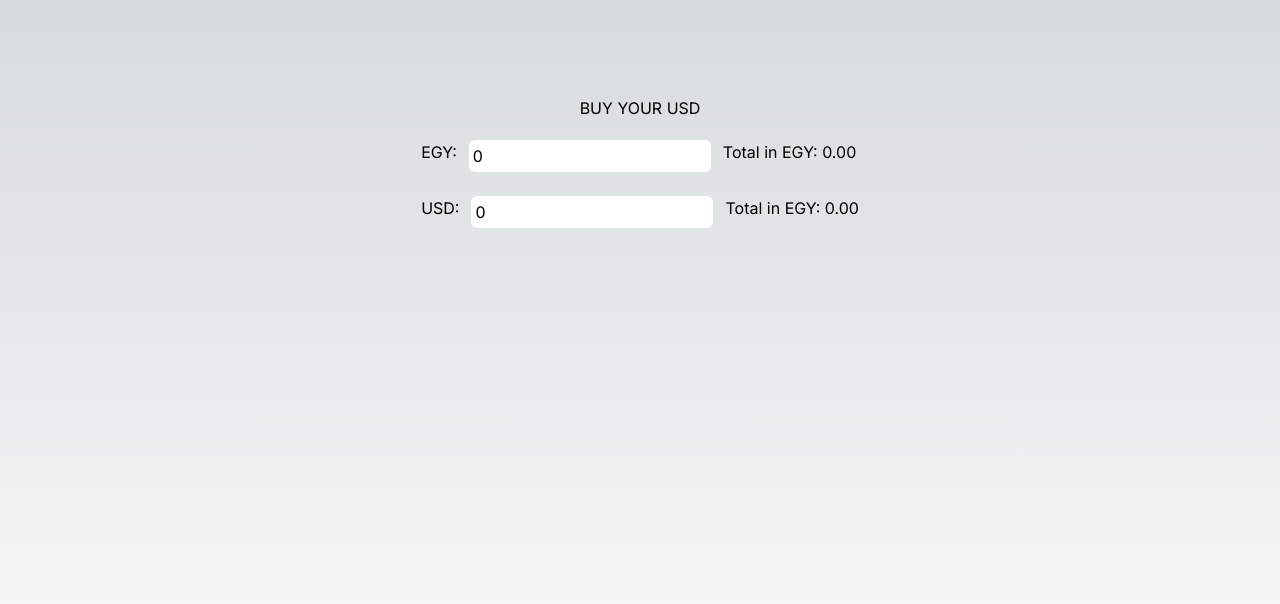
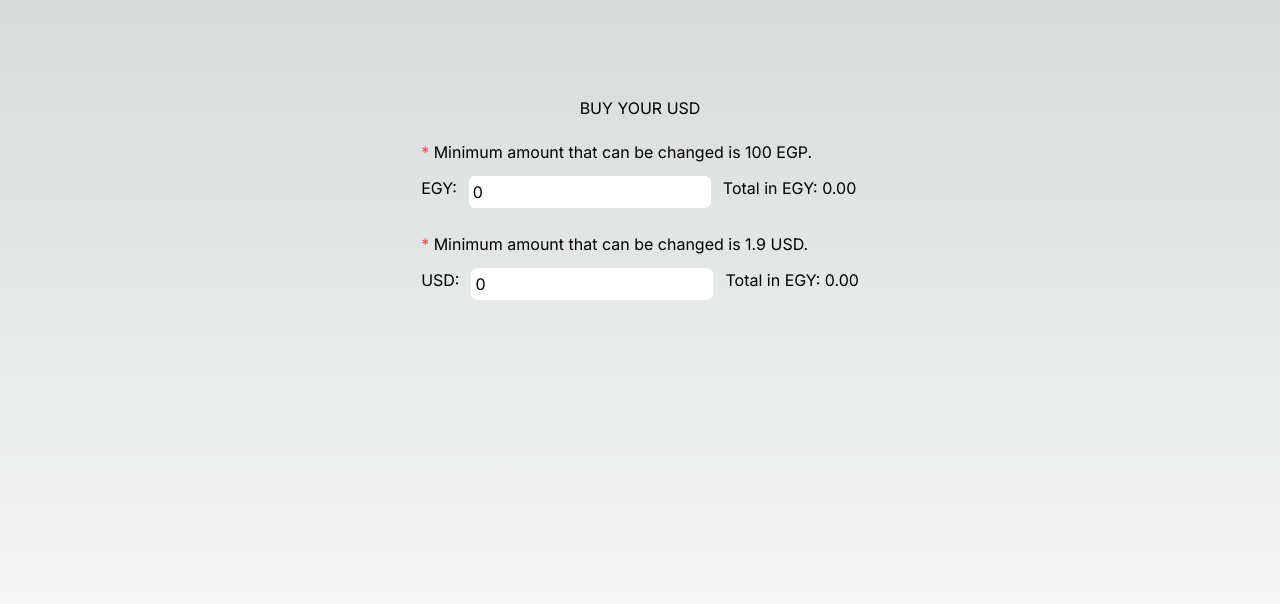
Before and after one commit to Ahmed-Radi/buy-usd, a Next.js app: page / in a window 1280 px wide. Shown: the top 604 px of the page. Built offline with nearby package versions, Linux system fonts and the light colour scheme.

Commit message:
the project

```diff
--- a/app/page.tsx
+++ b/app/page.tsx
@@ -75,6 +75,9 @@ export default function Home() {
     <main className="flex min-h-screen flex-col items-center gap-5 px-2 py-24 sm:p-24">
       <div>BUY YOUR USD</div>
       <div className="flex flex-col gap-3 w-[98%] sm:w-fit">
+        <div>
+          <span className="text-red-500">*</span> <span>Minimum amount that can be changed is 100 EGP.</span>
+        </div>
         <div className="flex flex-col gap-3 sm:flex-row">
           <label htmlFor="egy">EGY:</label>
           <input
@@ -90,6 +93,9 @@ export default function Home() {
           <p>Total in EGY: {totalEgy.toFixed(2)}</p>
         </div>
         <span>{errors.egy?.message}</span>
+        <div>
+          <span className="text-red-500">*</span> <span>Minimum amount that can be changed is 1.9 USD.</span>
+        </div>
         <div className="flex flex-col gap-3 sm:flex-row">
           <label htmlFor="usd">USD:</label>
           <input
```
